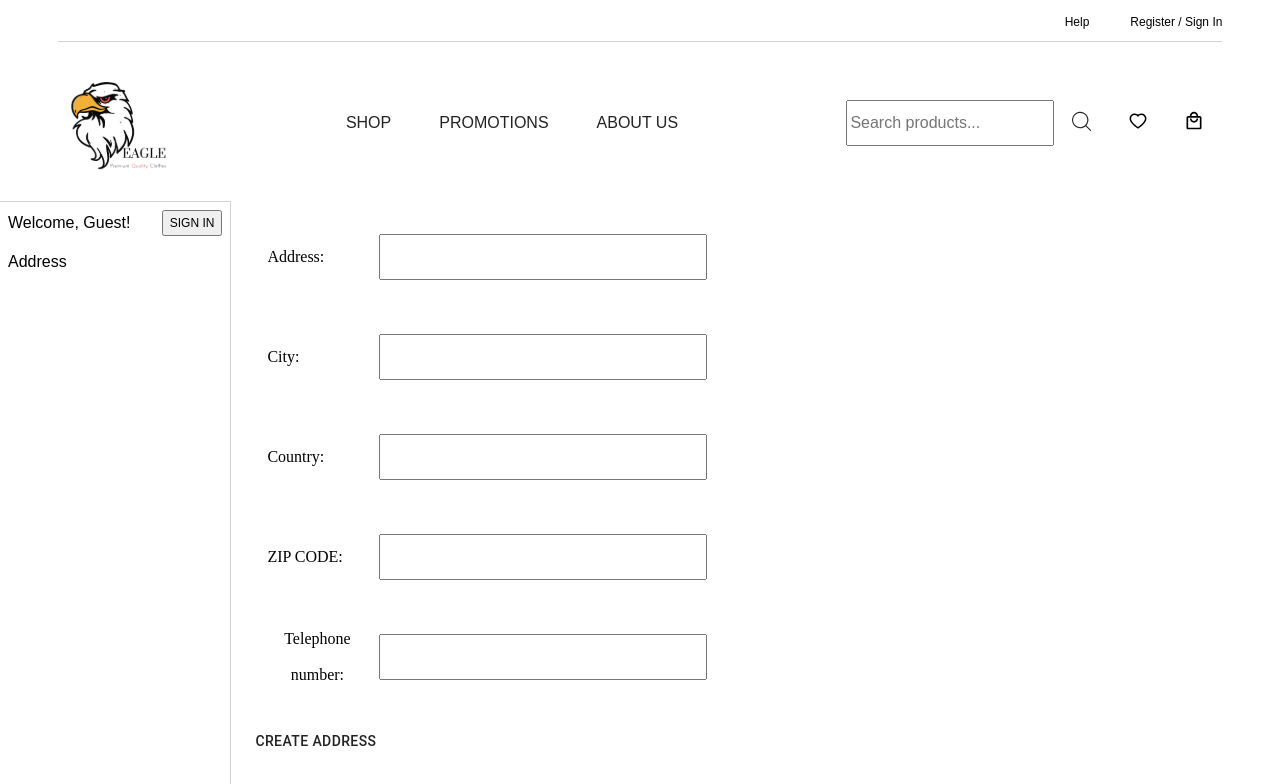
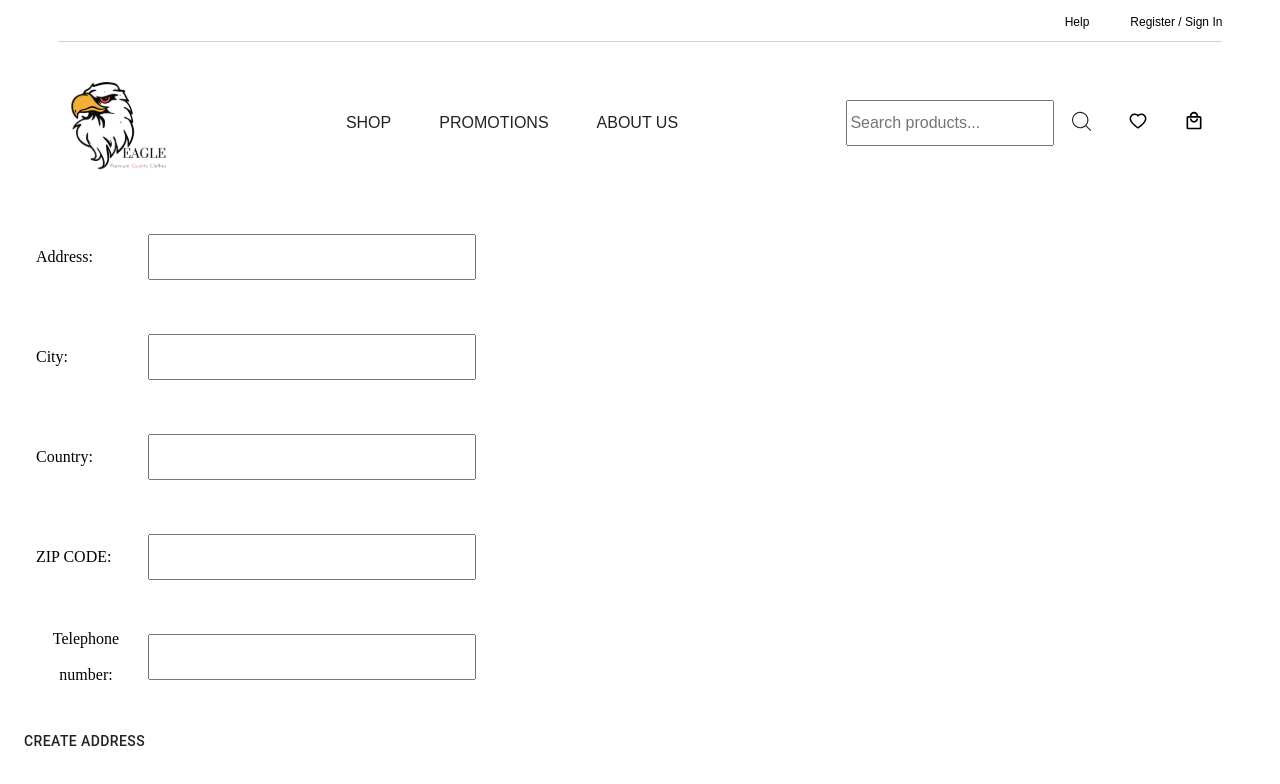
Before and after one commit to LuisAguilarDev/eagleclothes, a React (Vite) app: page /user/1/addAddress in a window 1280 px wide. Shown: the top 784 px of the page. Built offline with nearby package versions, Linux system fonts and the light colour scheme; no server answers; a web font is replaced by a local one.

Commit message:
Menu Fix

```diff
--- a/src/pages/AddAddress.tsx
+++ b/src/pages/AddAddress.tsx
@@ -1,10 +1,8 @@
 import { AddAddress } from "../components/AddAddress";
-import { Menu } from "../components/Menu";
 
 export default () => {
   return (
     <div className="UserPanelF_MainContainer">
-      <Menu />
       <AddAddress />
     </div>
   );
```
